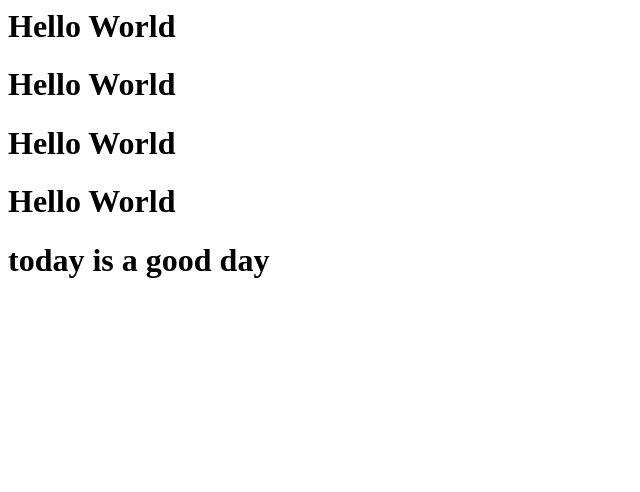
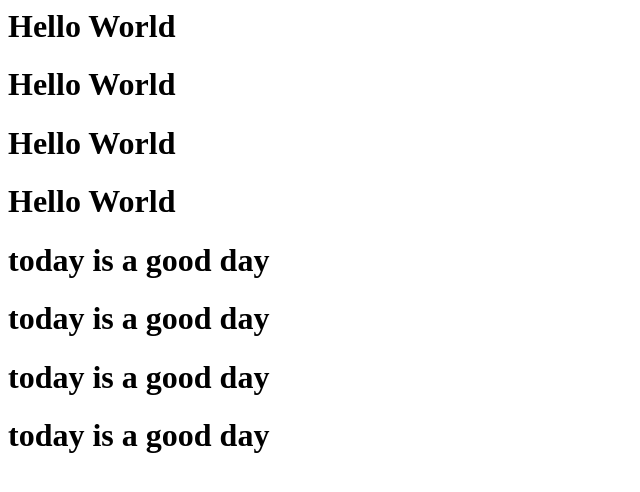
Before and after one commit to cwudenglan/vscode, a plain HTML site: page index.html in a window 1280 px wide. Shown: the whole page, without its empty margins (0-640 px from the left). Drawn offline with Linux system fonts and the light colour scheme.

Commit message:
再次提交

```diff
--- a/index.html
+++ b/index.html
@@ -6,5 +6,8 @@
         <h1>Hello World</h1>
         <h1>Hello World</h1>
         <h1>today is  a good day</h1>
+        <h1>today is  a good day</h1>
+        <h1>today is  a good day</h1>
+        <h1>today is  a good day</h1>
     </body>
 </html>
--- /dev/null
+++ b/index.js
@@ -0,0 +1,2 @@
+first
+second
```
